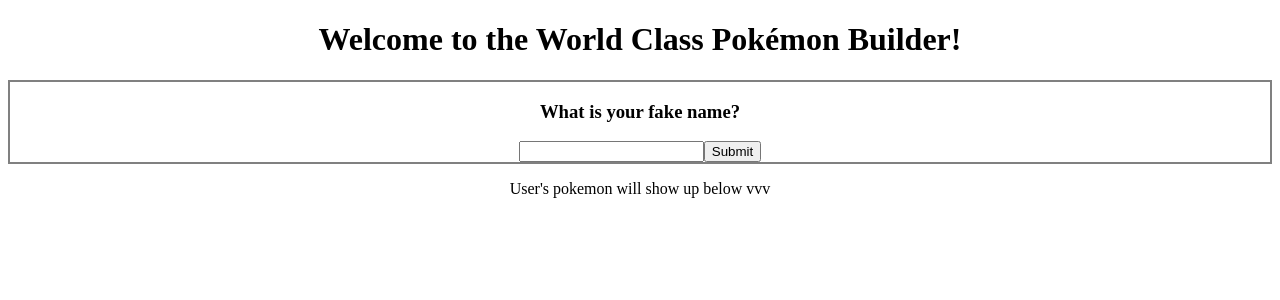
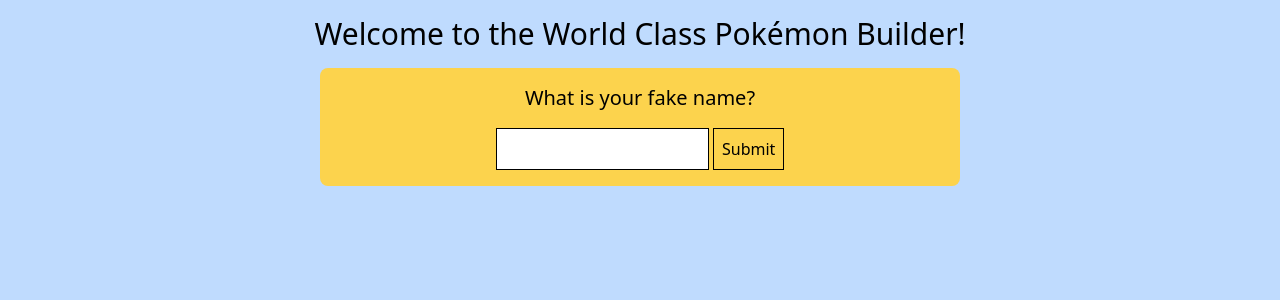
Before and after one commit to alexlindsay/Pokemon-Squad-Builder, a React (Create React App) app: page / in a window 1280 px wide. Shown: the top 300 px of the page. Built offline with nearby package versions, Linux system fonts and the light colour scheme.

Commit message:
styled complete

```diff
--- a/package.json
+++ b/package.json
@@ -7,6 +7,7 @@
     "@testing-library/react": "^9.3.2",
     "@testing-library/user-event": "^7.1.2",
     "axios": "^0.19.1",
+    "lodash": "^4.17.15",
     "react": "^16.12.0",
     "react-dom": "^16.12.0",
     "react-scripts": "3.3.0"
--- a/public/index.html
+++ b/public/index.html
@@ -2,6 +2,10 @@
 <html lang="en">
   <head>
     <meta charset="utf-8" />
+    <link
+      href="https://unpkg.com/tailwindcss@^1.0/dist/tailwind.min.css"
+      rel="stylesheet"
+    />
     <link rel="icon" href="%PUBLIC_URL%/favicon.ico" />
     <meta name="viewport" content="width=device-width, initial-scale=1" />
     <meta name="theme-color" content="#000000" />
--- a/src/App.js
+++ b/src/App.js
@@ -1,5 +1,4 @@
 import React, { Component } from "react";
-import "./App.css";
 import Question from "./components/Question";
 import Pokemon from "./components/Pokemon";
 import { pokemonApi, pokemonApiJsonConverter } from "./helpers/apiHelper";
@@ -56,19 +55,32 @@ class App extends Component {
     console.log("Pokemon list - ", pokemonList);
 
     return (
-      <div className="App">
-        <h1>Welcome to the World Class Pokémon Builder!</h1>
+      <div className="flex flex-col h-screen bg-blue-200">
         {this.state.questionIndex > 0 && (
-          <button onClick={this.resetHandler}>RESET</button>
+          <div className="rounded-sm w-24 h-12 bg-red-700 absolute top-0 right-0">
+            <button
+              className="w-full h-full text-center text-yellow-300"
+              onClick={this.resetHandler}
+            >
+              RESET
+            </button>
+          </div>
         )}
+        <h1 className="py-4 text-3xl text-center">
+          Welcome to the World Class Pokémon Builder!
+        </h1>
+
         {/* this will be a component for holding questions and user input */}
-        <Question
-          submit={this.questionAnsweredHandler}
-          index={this.state.questionIndex}
-        />
-        <p>User's pokemon will show up below vvv</p>
+        <div className="flex flex-col items-center">
+          <Question
+            submit={this.questionAnsweredHandler}
+            index={this.state.questionIndex}
+          />
+        </div>
         {/* Each pokemon container will be a separate pokemon component */}
-        {pokemonList}
+        <div className="w-1/3 flex justify-center flex-wrap mx-auto mt-4">
+          {pokemonList}
+        </div>
       </div>
     );
   }
--- a/src/components/Pokemon.js
+++ b/src/components/Pokemon.js
@@ -1,9 +1,17 @@
 import React from "react";
+import _startCase from "lodash/startCase";
+
+const defaultImg =
+  "https://raw.githubusercontent.com/PokeAPI/sprites/master/sprites/items/premier-ball.png";
 
 const Pokemon = ({ img, name }) => (
-  <div>
-    <img src={img} />
-    <b>{name}</b>
+  <div className="m-2 flex flex-col items-center rounded-lg w-32 h-40 bg-yellow-300">
+    <div className="h-5/6">
+      <img src={img ? img : defaultImg} />
+    </div>
+    <div className="h-1/6">
+      <b>{_startCase(name)}</b>
+    </div>
   </div>
 );
 
--- a/src/components/Question.js
+++ b/src/components/Question.js
@@ -24,19 +24,22 @@ class Question extends Component {
   render() {
     return (
       <form
-        style={{ border: "2px solid grey" }}
+        className="rounded-lg w-1/2 py-4 text-center bg-yellow-300"
         onSubmit={event => this.submitUserInput(event, this.props.submit)}
       >
         {this.props.index >= 6 ? (
           <h3>Congratulations! You're ready to battle!</h3>
         ) : (
           <div>
-            <h3>{squadBuilderQuestions[this.props.index]}</h3>
+            <h3 className="mb-4 text-xl">
+              {squadBuilderQuestions[this.props.index]}
+            </h3>
             <input
+              className="w-1/3 border border-black p-2"
               value={this.state.userInput}
               onChange={this.inputChangedHandler}
             />
-            <button>Submit</button>
+            <button className="ml-1 p-2 border border-black">Submit</button>
           </div>
         )}
       </form>
--- a/src/index.css
+++ /dev/null
@@ -1,13 +0,0 @@
-body {
-  margin: 0;
-  font-family: -apple-system, BlinkMacSystemFont, 'Segoe UI', 'Roboto', 'Oxygen',
-    'Ubuntu', 'Cantarell', 'Fira Sans', 'Droid Sans', 'Helvetica Neue',
-    sans-serif;
-  -webkit-font-smoothing: antialiased;
-  -moz-osx-font-smoothing: grayscale;
-}
-
-code {
-  font-family: source-code-pro, Menlo, Monaco, Consolas, 'Courier New',
-    monospace;
-}
```
Also changed, not shown: 2 other files (tests, documents, lock files or other folders).
